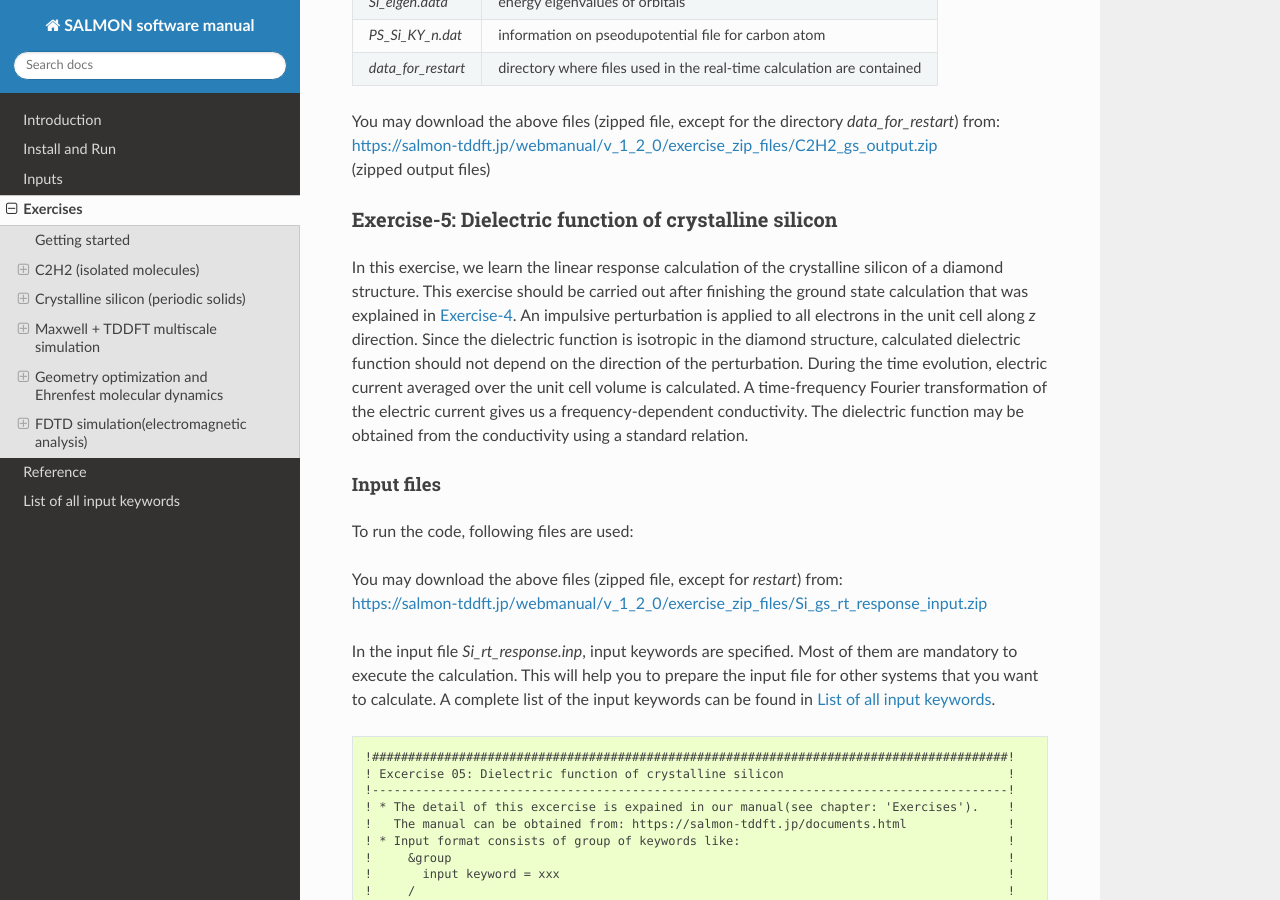
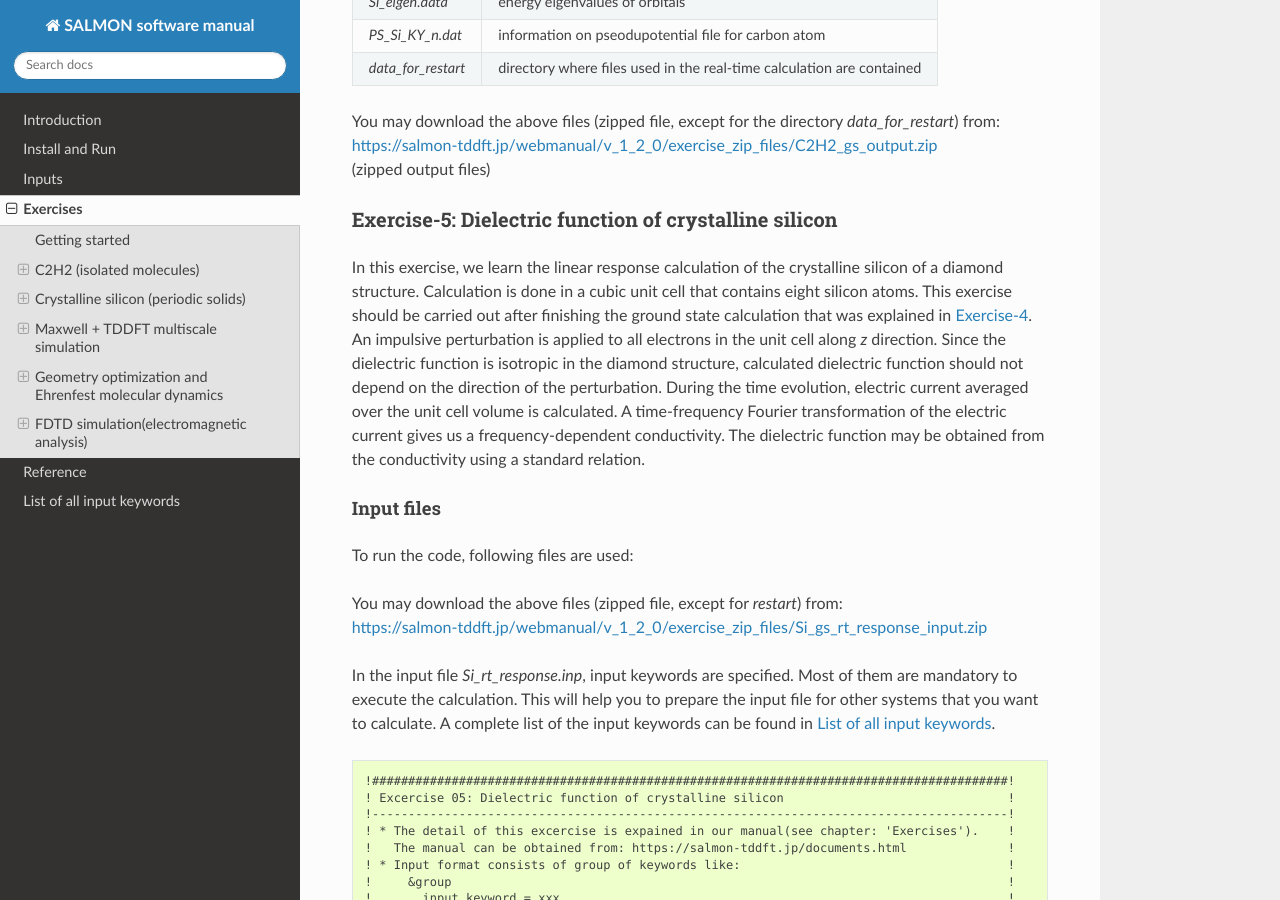
Before and after one commit to SALMON-TDDFT/SALMON-DOCS, a Sphinx documentation site: the page built from source/exercises.rst, in a window 1280 px wide and 900 px high, scrolled down 30516 px. Built offline with Sphinx 7.4.7 and the Read the Docs theme 2.0.0, drawn with Linux system fonts in a browser that asks for light colours; formulas are drawn with MathJax 3.

Commit message:
Update exercises.rst

```diff
--- a/source/exercises.rst
+++ b/source/exercises.rst
@@ -1740,6 +1740,7 @@ Exercise-5: Dielectric function of crystalline silicon
 ~~~~~~~~~~~~~~~~~~~~~~~~~~~~~~~~~~~~~~~~~~~~~~~~~~~~~~
 
 In this exercise, we learn the linear response calculation of the crystalline silicon of a diamond structure.
+Calculation is done in a cubic unit cell that contains eight silicon atoms.
 This exercise should be carried out after finishing the ground state calculation that was explained in :any:`Exercise-4 <exercise-4>`.
 An impulsive perturbation is applied to all electrons in the unit cell along *z* direction.
 Since the dielectric function is isotropic in the diamond structure,
```
